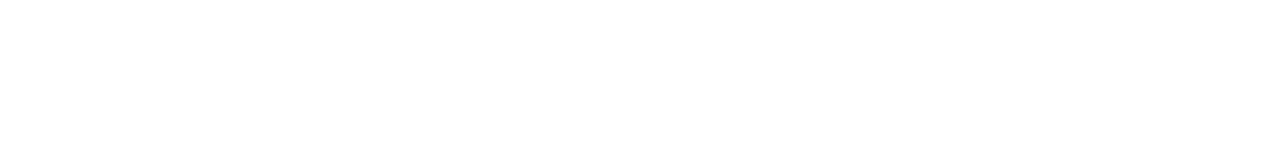
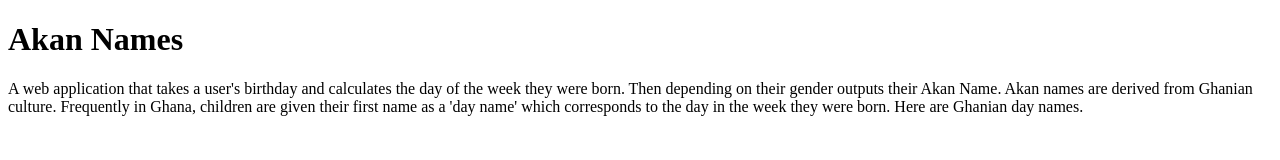
Before and after one commit to abduljabbarAg/Namegeneratorip, a plain HTML site: page index.html in a window 1280 px wide. Drawn offline with Linux system fonts and the light colour scheme.

Commit message:
Added heading and forst paragraph

```diff
--- a/index.html
+++ b/index.html
@@ -7,5 +7,20 @@
 </head>
 <body>
 
+    <div>
+        <H1>Akan Names</H1>
+    </div>
+
+    <div>
+        <p>
+            A web application that takes a user's birthday and calculates the day of the week they were born. Then depending on their gender outputs their Akan Name.
+            Akan names are derived from Ghanian culture. Frequently in Ghana, children are given their first name as a 'day name' which corresponds to the day in the week they were born. Here are Ghanian day names.
+
+        </p>
+    </div>
+
+
+
+
 </body>
 </html>
```
